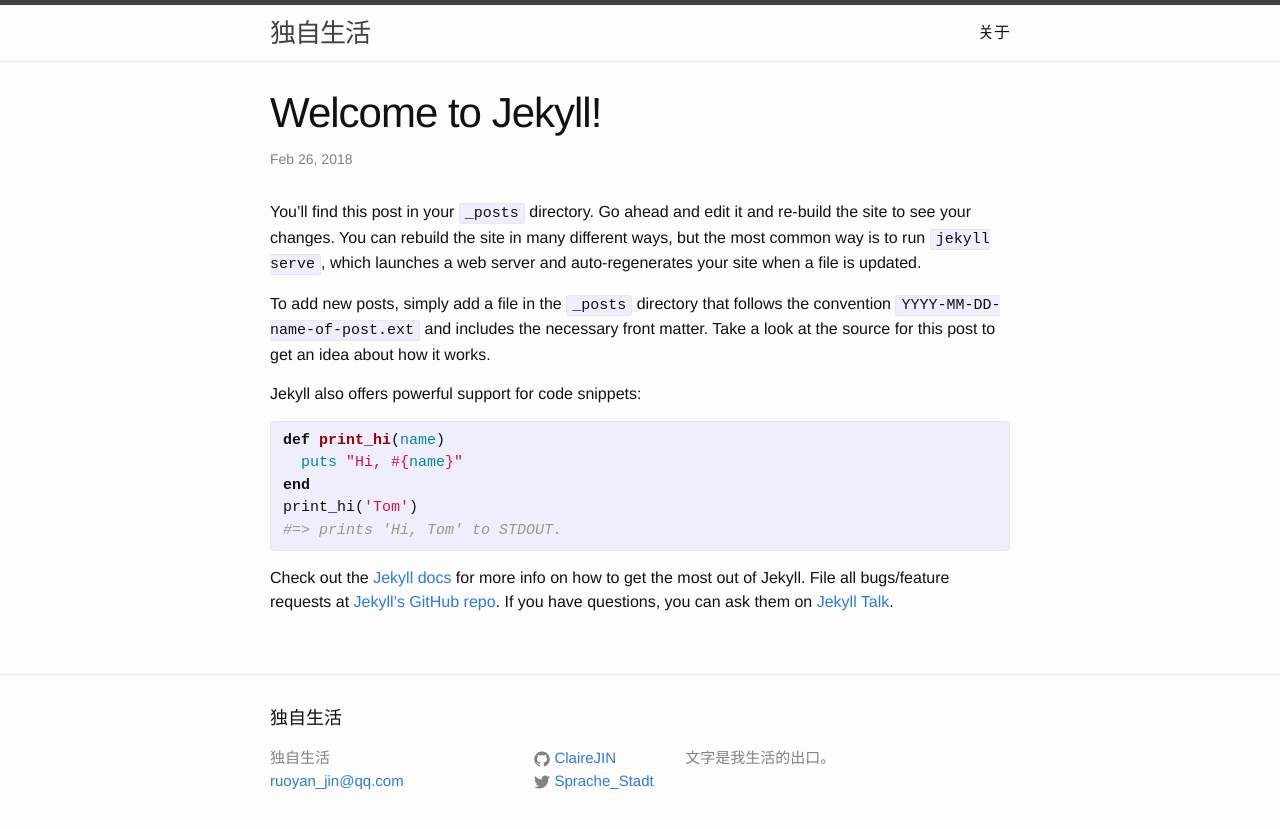
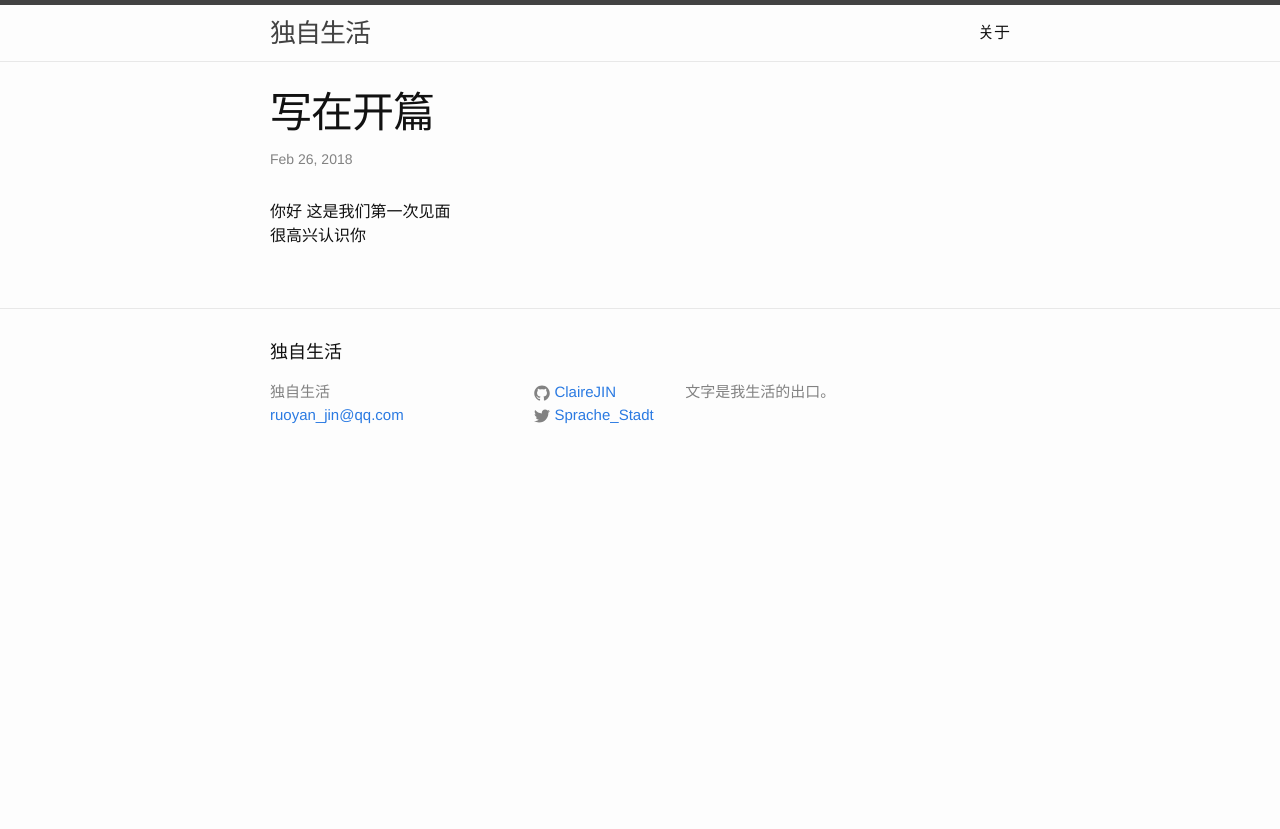
Before and after one commit to ClaireJIN/ClaireJIN.github.io, a Jekyll site: the page built from _posts/2018-02-26-welcome-to-jekyll.markdown, in a window 1280 px wide. Shown: the top 829 px of the page. Built offline with Jekyll 4.4.1, drawn with Linux system fonts in a browser that asks for light colours.

Commit message:
first essay on jekyll

```diff
--- a/_posts/2018-02-26-welcome-to-jekyll.markdown
+++ b/_posts/2018-02-26-welcome-to-jekyll.markdown
@@ -1,25 +1,9 @@
 ---
 layout: post
-title:  "Welcome to Jekyll!"
+title:  "写在开篇"
 date:   2018-02-26 13:16:00 +0800
-categories: jekyll update
+categories: 杂记
 ---
-You’ll find this post in your `_posts` directory. Go ahead and edit it and re-build the site to see your changes. You can rebuild the site in many different ways, but the most common way is to run `jekyll serve`, which launches a web server and auto-regenerates your site when a file is updated.
-
-To add new posts, simply add a file in the `_posts` directory that follows the convention `YYYY-MM-DD-name-of-post.ext` and includes the necessary front matter. Take a look at the source for this post to get an idea about how it works.
-
-Jekyll also offers powerful support for code snippets:
-
-{% highlight ruby %}
-def print_hi(name)
-  puts "Hi, #{name}"
-end
-print_hi('Tom')
-#=> prints 'Hi, Tom' to STDOUT.
-{% endhighlight %}
-
-Check out the [Jekyll docs][jekyll-docs] for more info on how to get the most out of Jekyll. File all bugs/feature requests at [Jekyll’s GitHub repo][jekyll-gh]. If you have questions, you can ask them on [Jekyll Talk][jekyll-talk].
-
-[jekyll-docs]: http://jekyllrb.com/docs/home
-[jekyll-gh]:   https://github.com/jekyll/jekyll
-[jekyll-talk]: https://talk.jekyllrb.com/
+你好
+这是我们第一次见面
+很高兴认识你
```
